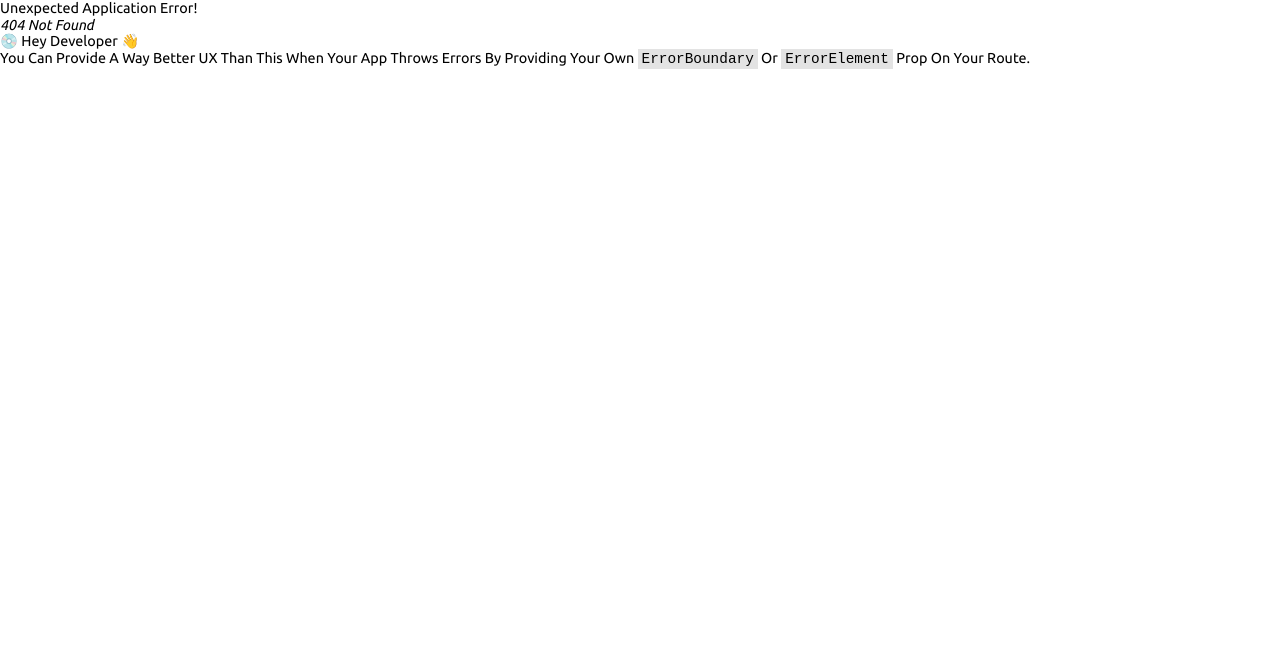
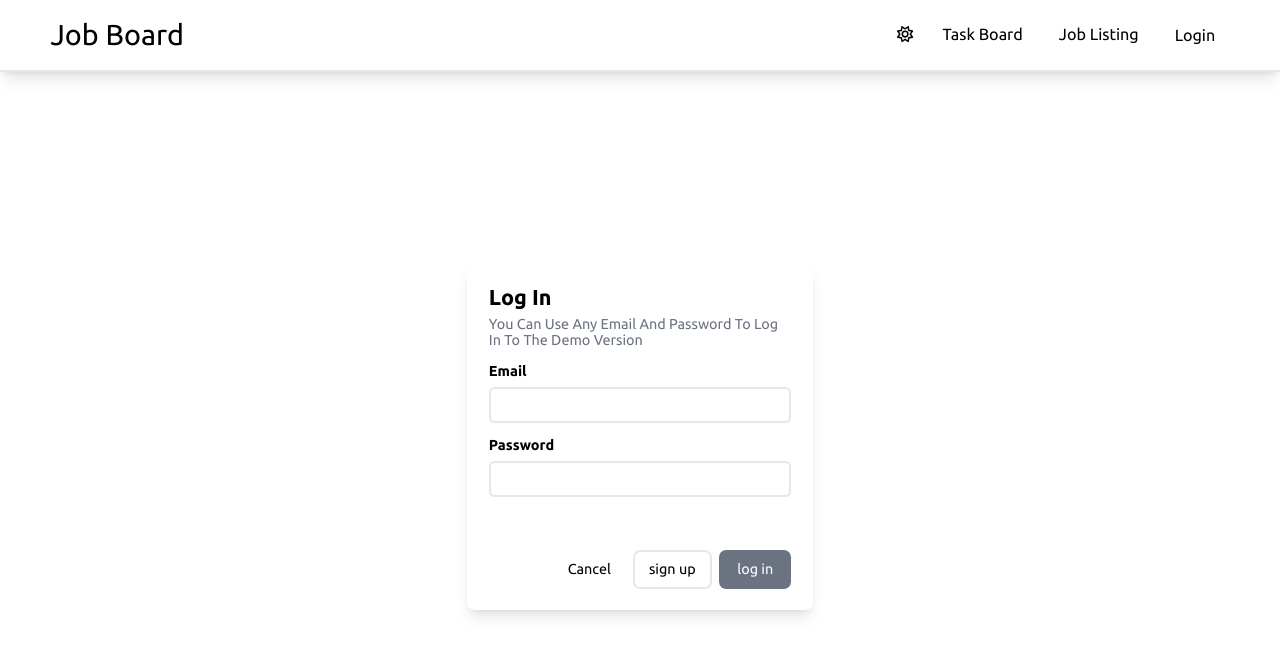
Before and after one commit to ZEO2011/job-board, a React (Vite) app: page /login in a window 1280 px wide. Before the commit this address had no page. Shown: the top 656 px of the page. Built offline with nearby package versions, Linux system fonts and the light colour scheme.

Commit message:
added the sign in/up form

```diff
--- a/package.json
+++ b/package.json
@@ -19,7 +19,8 @@
 		"classnames": "^2.3.2",
 		"react": "^18.2.0",
 		"react-dom": "^18.2.0",
-		"react-router-dom": "^6.16.0"
+		"react-router-dom": "^6.16.0",
+		"usehooks-ts": "^2.9.1"
 	},
 	"devDependencies": {
 		"@testing-library/jest-dom": "^6.1.3",
--- a/src/assets/sass/style.scss
+++ b/src/assets/sass/style.scss
@@ -29,4 +29,7 @@
 	a {
 		@apply block;
 	}
+	input {
+		@apply user;
+	}
 }
--- a/src/assets/styles/style.css
+++ b/src/assets/styles/style.css
@@ -27,4 +27,7 @@
   a {
     @apply block;
   }
+  input {
+    @apply user;
+  }
 }
--- /dev/null
+++ b/src/contexts/useLoginData.ts
@@ -0,0 +1,8 @@
+import { useContext } from "react"
+import { LoginContext } from "../layouts/RootLayout"
+
+export default function useLogin() {
+	const value = useContext(LoginContext)
+	if (value === null) return
+	return value
+}
--- a/src/layouts/Header.tsx
+++ b/src/layouts/Header/Header.tsx
@@ -1,37 +1,35 @@
 import { faMoon, faSun } from "@fortawesome/free-regular-svg-icons"
 import { FontAwesomeIcon } from "@fortawesome/react-fontawesome"
-import { useEffect, useRef, useState } from "react"
-import Dialog from "../components/Dialog"
+import { useRef } from "react"
+import Dialog from "../../components/Dialog"
 import { Link } from "react-router-dom"
-import { faBars, faChevronDown } from "@fortawesome/free-solid-svg-icons"
+import { faBars } from "@fortawesome/free-solid-svg-icons"
+import { useBoolean, useDarkMode } from "usehooks-ts"
+import LoginBtn from "./components/LoginBtn"
+import MobileLoginBtn from "./components/MobileLoginBtn"
 
+const DEFAULT_THEME = "(prefers-color-scheme: dark)"
 export default function Header() {
-	const defaultTheme = window.matchMedia("(prefers-color-scheme)").matches
-	const [themeStatus, setThemeStatus] = useState(false)
-	const [dark, setDark] = useState(defaultTheme)
-	const [profileStatus, setProfileStatus] = useState(false)
-	const [phoneNavlinksStatus, setPhoneNavlinksStatus] = useState(false)
+	const { value: themeStatus, setValue: setThemeStatus } = useBoolean(false)
+	const {
+		isDarkMode: dark,
+		enable: enableDarkMode,
+		disable: disableDarkMode,
+	} = useDarkMode()
+	const { value: profileStatus, setValue: setProfileStatus } =
+		useBoolean(false)
+	const { value: phoneNavlinksStatus, setValue: setPhoneNavlinksStatus } =
+		useBoolean(false)
 	const phoneNavlinksRef = useRef<HTMLLIElement>(null)
 	const html = document.querySelector("html")
 	html?.classList.add(dark ? "dark" : "light")
 	html?.classList.remove(!dark ? "dark" : "light")
-	useEffect(() => {
-		const local = localStorage.getItem("dark")
-		if (local !== null) {
-			const bol: boolean = eval(local)
-			setDark(bol)
-		}
-	}, [])
 	function themeToggle() {
 		if (profileStatus || phoneNavlinksStatus) {
 			setProfileStatus(false)
 			setPhoneNavlinksStatus(false)
 		}
 		setThemeStatus((c) => !c)
-	}
-	function changeTheme(theme: boolean) {
-		setDark(theme)
-		localStorage.setItem("dark", `${theme}`)
 	}
 	function profile() {
 		if (themeStatus) {
@@ -53,7 +51,7 @@ export default function Header() {
 	}
 	return (
 		<>
-			<header className="border-b-2 dark:border-0 shadow-lg h-20 w-full flex justify-between items-center px-14 dark:bg-slate-800 dark:text-white">
+			<header className="border-b-2 dark:border-0 shadow-lg h-20 w-full flex justify-between items-center px-8 md:px-14 dark:bg-slate-800 dark:text-white">
 				<h1 className="logo">job Board</h1>
 				<nav className="w-fit h-full flex">
 					<ul className="flex gap-2 text-lg h-full w-fit items-center justify-center">
@@ -66,29 +64,25 @@ export default function Header() {
 									icon={dark ? faMoon : faSun}
 								/>
 								{themeStatus && (
-									<Dialog>
+									<Dialog className="-left-20">
 										<button
-											className="w-full main-btn text-start pl-2 pr-8 rounded-md"
-											onClick={() =>
-												changeTheme(false)
-											}
+											className="w-full main-btn text-start pl-2 pr-14 rounded-md"
+											onClick={disableDarkMode}
 										>
 											light
 										</button>
 										<button
-											className="w-full main-btn text-start pl-2 pr-8 rounded-md"
-											onClick={() =>
-												changeTheme(true)
-											}
+											className="w-full main-btn text-start pl-2 pr-14 rounded-md"
+											onClick={enableDarkMode}
 										>
 											dark
 										</button>
 										<button
-											className="w-full main-btn text-start pl-2 pr-8 rounded-md"
-											onClick={() =>
-												changeTheme(
-													defaultTheme,
-												)
+											className="w-full main-btn text-start pl-2 pr-14 rounded-md"
+											onClick={
+												DEFAULT_THEME
+													? enableDarkMode
+													: disableDarkMode
 											}
 										>
 											system
@@ -105,7 +99,7 @@ export default function Header() {
 							<button>
 								<FontAwesomeIcon icon={faBars} />
 								{phoneNavlinksStatus && (
-									<ul className="flex text-sm relative right-36 top-0  h-full w-fit items-end justify-center flex-col">
+									<ul className="flex text-sm relative right-12 -top-7  h-full w-fit items-end justify-center flex-col">
 										<Dialog className="w-fit h-fit">
 											<li
 												className=" h-fit main-btn w-full text-start"
@@ -141,39 +135,11 @@ export default function Header() {
 													)
 												}}
 											>
-												<button className="flex gap-2 items-center justify-between py-1">
-													hatemziad384@gmail.com
-													<FontAwesomeIcon
-														icon={
-															faChevronDown
-														}
-														className={`text-sm transition ${
-															profileStatus &&
-															"rotate-180"
-														}`}
-													/>
-												</button>
-												{profileStatus && (
-													<Dialog className="left-0 w-32">
-														<button
-															className="main-btn text-start pl-2 py-2"
-															onClick={() => {
-																hidePhoneNavlinks()
-															}}
-														>
-															my
-															listing
-														</button>
-														<button
-															className="main-btn text-start pl-2 py-2"
-															onClick={() => {
-																hidePhoneNavlinks()
-															}}
-														>
-															logout
-														</button>
-													</Dialog>
-												)}
+												<MobileLoginBtn
+													profileStatus={
+														profileStatus
+													}
+												/>
 											</li>
 										</Dialog>
 									</ul>
@@ -196,25 +162,7 @@ export default function Header() {
 							className="w-fit h-fit main-btn user relative"
 							onClick={profile}
 						>
-							<button className="flex gap-2 items-center justify-between py-1">
-								test@gmail.com
-								<FontAwesomeIcon
-									icon={faChevronDown}
-									className={`text-sm transition ${
-										profileStatus && "rotate-180"
-									}`}
-								/>
-							</button>
-							{profileStatus && (
-								<Dialog className="left-1/2 -translate-x-1/2">
-									<button className="main-btn text-start pl-2 py-2 pr-8">
-										my listing
-									</button>
-									<button className="main-btn text-start pl-2 py-2 pr-8">
-										logout
-									</button>
-								</Dialog>
-							)}
+							<LoginBtn profileStatus={profileStatus} />
 						</li>
 					</ul>
 				</nav>
--- /dev/null
+++ b/src/layouts/Header/components/LoginBtn.tsx
@@ -0,0 +1,52 @@
+import { faChevronDown } from "@fortawesome/free-solid-svg-icons"
+import { FontAwesomeIcon } from "@fortawesome/react-fontawesome"
+import Dialog from "../../../components/Dialog"
+import useLogin from "../../../contexts/useLoginData"
+import { Link } from "react-router-dom"
+
+export default function LoginBtn({
+	profileStatus,
+}: {
+	profileStatus: boolean
+}) {
+	const loginData = useLogin()
+	function logout() {
+		loginData?.setLoginData({ email: "", password: "" })
+	}
+	return (
+		<>
+			{loginData?.loginData.email.length === 0 ? (
+				<button className="flex gap-2 items-center justify-between py-1">
+					<Link className="w-full h-full" to="/login">
+						login
+					</Link>
+				</button>
+			) : (
+				<>
+					<button className="flex gap-2 items-center justify-between py-1">
+						{loginData?.loginData.email}
+						<FontAwesomeIcon
+							icon={faChevronDown}
+							className={`text-sm transition ${
+								profileStatus && "rotate-180"
+							}`}
+						/>
+					</button>
+					{profileStatus && (
+						<Dialog className="left-1/2 -translate-x-1/2">
+							<button className="main-btn text-start pl-2 py-2 pr-8">
+								my listing
+							</button>
+							<button
+								className="main-btn text-start pl-2 py-2 pr-8"
+								onClick={logout}
+							>
+								logout
+							</button>
+						</Dialog>
+					)}
+				</>
+			)}
+		</>
+	)
+}
--- /dev/null
+++ b/src/layouts/Header/components/MobileLoginBtn.tsx
@@ -0,0 +1,9 @@
+import LoginBtn from "./LoginBtn"
+
+export default function MobileLoginBtn({
+	profileStatus,
+}: {
+	profileStatus: boolean
+}) {
+	return <LoginBtn profileStatus={profileStatus} />
+}
--- a/src/layouts/RootLayout.tsx
+++ b/src/layouts/RootLayout.tsx
@@ -1,11 +1,31 @@
 import { Outlet } from "react-router-dom"
-import Header from "./Header"
+import Header from "./Header/Header"
+import { Dispatch, SetStateAction, createContext } from "react"
+import { useLocalStorage } from "usehooks-ts"
+
+type emailType = {
+	email: string
+	password: string
+}
+
+type loginContextType = {
+	loginData: emailType
+	setLoginData: Dispatch<SetStateAction<emailType>>
+}
+
+export const LoginContext = createContext<loginContextType | null>(null)
 
 export default function RootLayout() {
+	const [loginData, setLoginData] = useLocalStorage("signingData", {
+		email: "",
+		password: "",
+	})
 	return (
 		<>
-			<Header />
-			<Outlet />
+			<LoginContext.Provider value={{ loginData, setLoginData }}>
+				<Header />
+				<Outlet />
+			</LoginContext.Provider>
 		</>
 	)
 }
--- /dev/null
+++ b/src/pages/Login.tsx
@@ -0,0 +1,139 @@
+import { useState } from "react"
+import { Link, useNavigate } from "react-router-dom"
+import useLogin from "../contexts/useLoginData"
+
+export default function Login() {
+	const navigate = useNavigate()
+	const login = useLogin()
+	const [emailValue, setEmailValue] = useState("")
+	const [passwordValue, setPasswordValue] = useState("")
+	const [confirmPasswordValue, setConfirmPasswordValue] = useState("")
+	const [confirmPasswordStatus, setConfirmPasswordStatus] = useState(false)
+	function submit(confirm: boolean = false) {
+		if (confirm === confirmPasswordStatus) {
+			if (confirmPasswordStatus === true) {
+				if (passwordValue !== confirmPasswordValue) {
+					return alert(
+						"password doesn't the same as the confirm password input",
+					)
+				}
+			}
+			const emailRegex = /[a-zA-Z1-9]{1,}@[a-zA-Z]{1,}/gi
+			if (!emailRegex.test(emailValue)) {
+				return alert("the email must end with @(gmail, etc.)")
+			}
+		}
+		setConfirmPasswordStatus(confirm)
+		login?.setLoginData({
+			email: emailValue,
+			password: passwordValue,
+		})
+		return navigate("/jobs")
+	}
+	return (
+		<div className="w-full h-[calc(100%-5rem)] grid place-items-center">
+			<div className="w-96 h-fit rounded-lg shadow-lg p-6 dark:bg-slate-800">
+				<h2 className="dark:text-white text-2xl font-bold mb-1">
+					log in
+				</h2>
+				<p className="text-gray-500 dark:text-gray-200">
+					You can use any email and password to log in to the
+					demo version
+				</p>
+				<div className="w-full min-h-56 pb-5 pt-4 flex flex-col gap-4">
+					<div className="email">
+						<label
+							htmlFor="email"
+							className="font-semibold dark:text-white"
+						>
+							email
+						</label>
+						<input
+							value={emailValue}
+							onChange={(e) =>
+								setEmailValue(e.currentTarget.value)
+							}
+							required
+							id="email"
+							type="email"
+							className="border-2 dark:border-0 dark:text-white w-full h-10 rounded-md mt-2 pl-2 dark:bg-slate-700"
+						/>
+					</div>
+					<div className="password">
+						<label
+							htmlFor="password"
+							className="font-semibold dark:text-white"
+						>
+							password
+						</label>
+						<input
+							value={passwordValue}
+							onChange={(e) =>
+								setPasswordValue(e.currentTarget.value)
+							}
+							required
+							id="password"
+							type="password"
+							className="border-2 dark:border-0 dark:text-white w-full h-10 rounded-md mt-2 pl-2 dark:bg-slate-700"
+						/>
+					</div>
+					{confirmPasswordStatus && (
+						<div className="confirm-password">
+							<label
+								htmlFor="confirm-password"
+								className="font-semibold dark:text-white"
+							>
+								confirm password
+							</label>
+							<input
+								value={confirmPasswordValue}
+								onChange={(e) =>
+									setConfirmPasswordValue(
+										e.currentTarget.value,
+									)
+								}
+								required
+								id="confirm-password"
+								type="text"
+								className="border-2 dark:border-0 dark:text-white w-full h-10 rounded-md mt-2 pl-2 dark:bg-slate-700"
+							/>
+						</div>
+					)}
+				</div>
+				<div className="buttons flex justify-end gap-2">
+					<button className="main-btn grid place-items-center dark:text-white">
+						<Link
+							className="w-full h-full grid place-items-center"
+							to={".."}
+						>
+							cancel
+						</Link>
+					</button>
+					<button
+						className="main-btn dark:border-slate-700 border-2 dark:text-white"
+						onClick={() => submit(true)}
+					>
+						sign up
+					</button>
+					<button
+						onClick={() => submit(false)}
+						className={`main-btn  dark:text-black text-white py-3 px-5 ${
+							!confirmPasswordStatus &&
+							(emailValue.length === 0 ||
+								passwordValue.length === 0)
+								? "bg-gray-500 dark:bg-gray-500 hover:bg-gray-500 dark:text-white"
+								: "hover:bg-black bg-black dark:hover:bg-white dark:bg-white"
+						}`}
+						disabled={
+							!confirmPasswordStatus &&
+							(emailValue.length === 0 ||
+								passwordValue.length === 0)
+						}
+					>
+						log in
+					</button>
+				</div>
+			</div>
+		</div>
+	)
+}
--- a/src/pages/jobs/Jobs.tsx
+++ b/src/pages/jobs/Jobs.tsx
@@ -1,3 +1,3 @@
 export default function Jobs() {
-	return <h1 className="dark:text-white">Jobs</h1>
+	return <h1 className="dark:text-white">jobs</h1>
 }
--- a/src/router.tsx
+++ b/src/router.tsx
@@ -3,6 +3,7 @@ import RootLayout from "./layouts/RootLayout"
 import Jobs from "./pages/jobs/Jobs"
 import Tasks from "./pages/tasks/Tasks"
 import ErrorPage from "./pages/ErrorPage"
+import Login from "./pages/Login"
 
 export const router: RouteObject[] = [
 	{
@@ -24,6 +25,10 @@ export const router: RouteObject[] = [
 						path: "/tasks",
 						element: <Tasks />,
 					},
+					{
+						path: "/login",
+						element: <Login />,
+					},
 				],
 			},
 		],
```
Also changed, not shown: 1 other file (tests, documents, lock files or other folders).
